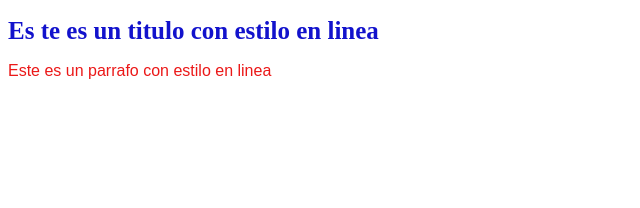
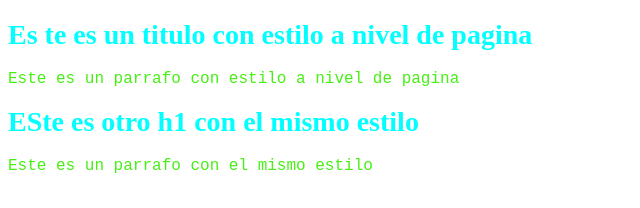
Before and after one commit to FCarr78/hojascss, a plain HTML site: page index.html in a window 1280 px wide. Shown: the whole page, without its empty margins (0-640 px from the left). Drawn offline with Linux system fonts and the light colour scheme.

Commit message:
estilo a nivel de pagina

```diff
--- a/index.html
+++ b/index.html
@@ -2,10 +2,23 @@
 <html>
     <head>
         <title>Manejo de CSS</title>
+        <style>
+            h1{
+                color: aqua;
+                font-size: 28px;
+            }
+            p{
+                color: rgb(70, 240, 18);
+                font-family: "Courier New", Arial;
+            }
+        </style>
     </head>
     <body>
-        <h1 style="color: rgb(18, 18, 204); font-size: 25px;">Es te es un titulo con estilo en linea</h1>
-        <p style="color: rgb(235, 24, 24);font-family: Arial, sans-serif;">Este es un parrafo con estilo en linea</p>
+        <h1>Es te es un titulo con estilo a nivel de pagina</h1>
+        <p>Este es un parrafo con estilo a nivel de pagina</p>
+        <h1>ESte es otro h1 con el mismo estilo</h1>
+        <p>Este es un parrafo con el mismo estilo</p>
+
     </body>
 
 </html>
```
